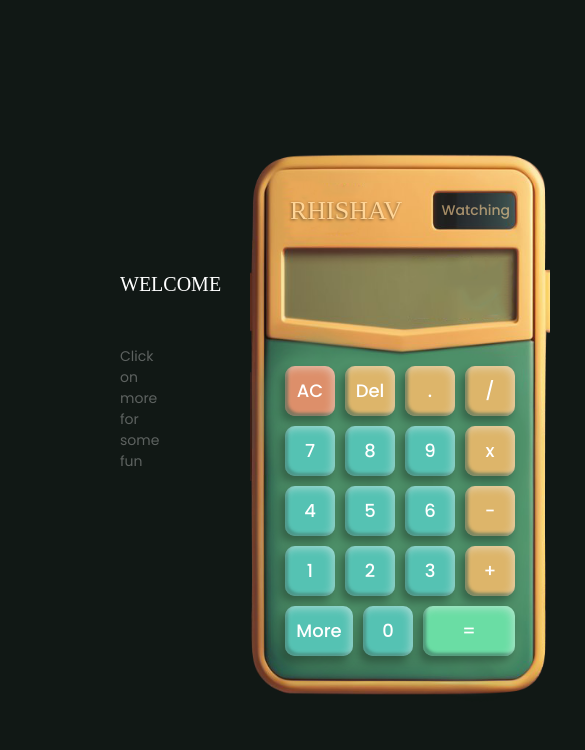
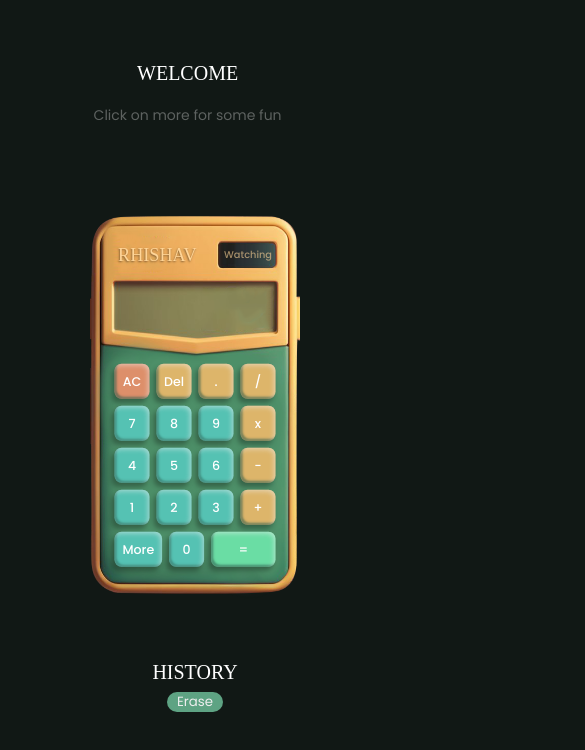
Before and after one commit to Rhishavhere/Calculator, a plain HTML site: page index.html in a window 390 px wide. Shown: the top 750 px of the page, 585 px wide, since content can reach past the window. Drawn offline with Linux system fonts and the light colour scheme; a web font is replaced by a local one.

Commit message:
responsive

```diff
--- a/index.html
+++ b/index.html
@@ -22,11 +22,11 @@
     <p class="tips">Click on more for some fun</p>
   </div>
   <div class="right">
-    <p class>HISTORY</p>
+    <p>HISTORY</p>
     <button id="erase" onclick="clearHistory()">Erase</button>
     <p id="history"></p>
   </div>
-
+  <div class="container">
     <div class="calculator">
       <div class="name">RHISHAV</div>
       <div id = "status" class="status">Watching</div>
@@ -68,6 +68,8 @@
       </div>
 
     </div>
+  </div>
+
 
   <script src="index.js"></script>
 
--- a/styles/index.css
+++ b/styles/index.css
@@ -1,239 +1,308 @@
-.body{
-  min-width:800px;
-  margin:0;
-  padding:0;
-  box-sizing : border-box;
-  display:flex;
-  justify-content: center;
-  align-items: center;
-  height:100vh;
-  background-size: 750px 850px;
-  border-radius:20px;
-  overflow:hidden;
+.body {
+  margin: 0;
+  padding: 0;
   background-color: rgb(17, 24, 21);
   position: relative;
 }
-.left{
-  margin-left:10%;
 
-  position:absolute;
-  z-index:100;
-  color:white;
-  top:30%;
-  left:5%;
-  font-family:tiny5;
-  font-size:20px;
+.container {
+  box-sizing: border-box;
+  display: flex;
+  justify-content: center;
+  align-items: center;
+  height: 100vh;
 }
-.tips{
-  margin-top:50px;
-  width:30px;
-  font-size:14px;
-  font-family:poppins;
-  color:rgba(255, 255, 255, 0.322);
+
+.left {
+  margin-left: 10%;
+  position: absolute;
+  z-index: 100;
+  color: white;
+  top: 30%;
+  left: 5%;
+  font-family: tiny5;
+  font-size: 20px;
+}
+
+.tips {
+  margin-top: 50px;
+  width: 30px;
+  font-size: 14px;
+  font-family: poppins;
+  color: rgba(255, 255, 255, 0.322);
 
 }
-.right{
-  margin-left:10%;
-  margin-right:10%;
-  position:absolute;
-  z-index:100;
-  color:white;
-  top:30%;
-  right:5%;
-  font-family:tiny5;
-  font-size:20px;
+
+.right {
+  margin-left: 10%;
+  margin-right: 10%;
+  position: absolute;
+  z-index: 100;
+  color: white;
+  top: 30%;
+  right: 5%;
+  font-family: tiny5;
+  font-size: 20px;
+  display: flex;
+  flex-direction: column;
+  justify-content: center;
+  align-items: center;
 }
-#history{
-  margin-top:50px;
-  font-size:14px;
-  font-family:poppins;
-  color:rgba(255, 255, 255, 0.322);
+
+#history {
+  margin-top: 50px;
+  font-size: 14px;
+  font-family: poppins;
+  color: rgba(255, 255, 255, 0.322);
 
 }
-#erase{
-  border:none;
-  border-radius:40px;
+
+#erase {
+  border: none;
+  border-radius: 40px;
   margin: 0px 10px 0px 10px;
-  background-color:rgba(145, 255, 204, 0.603);
-  color:rgb(238, 238, 238);
-  font-family:poppins;
-  padding:0px 10px 0px 10px;
+  background-color: rgba(145, 255, 204, 0.603);
+  color: rgb(238, 238, 238);
+  font-family: poppins;
+  padding: 0px 10px 0px 10px;
   cursor: pointer;
 }
-.calculator{
-  width:300px;
-  height:600px;
+
+.calculator {
+  width: 300px;
+  height: 600px;
   background-image: url("../images/calculator.png");
   background-size: 750px 850px;
   background-repeat: no-repeat;
   background-position: center;
-  display:flex;
+  display: flex;
   flex-direction: column;
   align-items: center;
   justify-content: center;
-  position:relative;
+  position: relative;
   animation: load 3s;
 }
 
-@keyframes load{
-  from{
-    opacity:0;
-    transform:scale(0);
+@keyframes load {
+  from {
+    opacity: 0;
+    transform: scale(0);
   }
-  to{
-    opacity:1;
-    transform:scale(1);
+
+  to {
+    opacity: 1;
+    transform: scale(100vw);
   }
 }
-@keyframes load2{
-  0%{
-    opacity:1;
-    transform:scale(0);
+
+@keyframes load2 {
+  0% {
+    opacity: 1;
+    transform: scale(0);
   }
-  50%{
-    opacity:0;
-    transform:scale(1.5);
+
+  50% {
+    opacity: 0;
+    transform: scale(150%);
   }
-  100%{
-    opacity:1;
-    transform:scale(1);
+
+  100% {
+    opacity: 1;
+    transform: scale(100%);
   }
 }
-.all-clear,.operator-button,.numbers,.equals{
-  opacity:1;
-  animation:load2 1s;
-  animation-delay:calc(var(--order)*100ms);
+
+.all-clear,
+.operator-button,
+.numbers,
+.equals {
+  opacity: 1;
+  animation: load2 1s;
+  animation-delay: calc(var(--order)*100ms);
 }
-.name{
-  display:flex;
+
+.name {
+  display: flex;
   justify-content: flex-start;
   position: absolute;
-  top:74px;
-  left:40px;
-  font-family:tiny5;
-  font-size:26px;
-  color:rgb(255, 213, 151);
+  top: 74px;
+  left: 40px;
+  font-family: tiny5;
+  font-size: 26px;
+  color: rgb(255, 213, 151);
 
   text-shadow: rgba(0, 0, 0, 0.458) -1px 1px 3px;
   background-color: rgba(128, 128, 128, 0);
 }
-.status{
-  display:flex;
+
+.status {
+  display: flex;
   justify-content: flex-start;
   position: absolute;
-  top:78px;
-  right:40px;
+  top: 78px;
+  right: 40px;
   font-family: poppins;
-  font-weight:500;
-  font-size:14px;
-  color:rgba(255, 213, 151, 0.596);
+  font-weight: 500;
+  font-size: 14px;
+  color: rgba(255, 213, 151, 0.596);
   background-color: rgba(128, 128, 128, 0);
 }
-.display{
-  display:flex;
+
+.display {
+  display: flex;
   flex-direction: column;
-  width:200px;
-  margin-top:70px;
+  width: 200px;
+  margin-top: 70px;
 }
-#display1{
-  text-align:end;
-  border:none;
-  background-color:rgba(0, 0, 0, 0);
-  color:rgb(34, 34, 34);
+
+#display1 {
+  text-align: end;
+  border: none;
+  background-color: rgba(0, 0, 0, 0);
+  color: rgb(34, 34, 34);
   font-family: orbitron;
-  cursor:default;
+  cursor: default;
 }
-#display2{
-  text-align:end;
-  border:none;
-  font-size:30px;
-  background-color:rgba(0, 0, 0, 0);
-  color:rgb(34, 34, 34);
+
+#display2 {
+  text-align: end;
+  border: none;
+  font-size: 30px;
+  background-color: rgba(0, 0, 0, 0);
+  color: rgb(34, 34, 34);
   font-family: orbitron;
-  cursor:default;
+  cursor: default;
 }
-#display1:focus, #display2:focus{
-  outline:none;
+
+#display1:focus,
+#display2:focus {
+  outline: none;
 }
-.keys{
-  display:flex;
+
+.keys {
+  display: flex;
   flex-direction: column;
-  padding-top:50px;
-  gap:10px;
+  padding-top: 50px;
+  gap: 10px;
 }
-.row{
-  display:flex;
+
+.row {
+  display: flex;
   justify-content: space-between;
-  gap:10px;
+  gap: 10px;
 }
-.numbers{
-  width:50px;
-  height:50px;
-  font-size:18px;
+
+.numbers {
+  width: 50px;
+  height: 50px;
+  font-size: 18px;
   font-family: poppins;
-  font-weight:500;
-  color:white;
-  border:none;
-  border-radius:10px;
+  font-weight: 500;
+  color: white;
+  border: none;
+  border-radius: 10px;
   background-color: rgb(85, 194, 179);
-  box-shadow: inset rgba(238, 238, 238, 0.54) -2px 2px  8px,
+  box-shadow: inset rgba(238, 238, 238, 0.54) -2px 2px 8px,
     inset rgba(18, 71, 54, 0.44) 3px -3px 3px,
     rgba(0, 0, 0, 0.3) -4px 6px 8px;
   transition: 0.1s;
 }
-.numbers:active, .operator-button:active, .all-clear:active, .equals:active{
-  box-shadow: inset rgba(238, 238, 238, 0.54) -2px 2px  8px,
-  inset rgba(18, 71, 54, 0.54) 3px -3px  3px,
+
+.numbers:active,
+.operator-button:active,
+.all-clear:active,
+.equals:active {
+  box-shadow: inset rgba(238, 238, 238, 0.54) -2px 2px 8px,
+    inset rgba(18, 71, 54, 0.54) 3px -3px 3px,
     rgba(36, 36, 36, 0.84) -3px 3px 4px;
 }
-.operator-button{
-  width:50px;
-  height:50px;
-  font-size:18px;
-  color:white;
+
+.operator-button {
+  width: 50px;
+  height: 50px;
+  font-size: 18px;
+  color: white;
   font-family: poppins;
-  font-weight:500;
-  border:none;
-  border-radius:10px;
+  font-weight: 500;
+  border: none;
+  border-radius: 10px;
   background-color: rgb(221, 181, 106);
-  box-shadow: inset rgba(238, 238, 238, 0.54) -2px 2px  8px,
-  inset rgba(18, 71, 54, 0.54) 3px -3px  3px,
+  box-shadow: inset rgba(238, 238, 238, 0.54) -2px 2px 8px,
+    inset rgba(18, 71, 54, 0.54) 3px -3px 3px,
     rgba(0, 0, 0, 0.3) -4px 6px 8px;
   transition: 0.1s;
 }
-.all-clear{
-  width:50px;
-  height:50px;
-  font-size:18px;
-  color:white;
+
+.all-clear {
+  width: 50px;
+  height: 50px;
+  font-size: 18px;
+  color: white;
   font-family: poppins;
-  font-weight:500;
-  border:none;
-  border-radius:10px;
+  font-weight: 500;
+  border: none;
+  border-radius: 10px;
   background-color: rgb(221, 143, 106);
-  box-shadow: inset rgba(238, 238, 238, 0.54) -2px 2px  8px,
-  inset rgba(18, 71, 54, 0.54) 3px -3px  3px,
+  box-shadow: inset rgba(238, 238, 238, 0.54) -2px 2px 8px,
+    inset rgba(18, 71, 54, 0.54) 3px -3px 3px,
     rgba(0, 0, 0, 0.3) -4px 6px 8px;
   transition: 0.1s;
 }
-.equals{
-  width:50px;
-  height:50px;
-  font-size:18px;
-  color:white;
+
+.equals {
+  width: 50px;
+  height: 50px;
+  font-size: 18px;
+  color: white;
   font-family: poppins;
-  font-weight:500;
-  border:none;
-  border-radius:10px;
+  font-weight: 500;
+  border: none;
+  border-radius: 10px;
   background-color: rgb(106, 221, 164);
-  box-shadow: inset rgba(238, 238, 238, 0.54) -2px 2px  8px,
-  inset rgba(18, 71, 54, 0.54) 3px -3px  3px,
+  box-shadow: inset rgba(238, 238, 238, 0.54) -2px 2px 8px,
+    inset rgba(18, 71, 54, 0.54) 3px -3px 3px,
     rgba(0, 0, 0, 0.3) -4px 6px 8px;
   transition: 0.1s;
 }
-#equals{
-  flex:2;
+
+#equals {
+  flex: 2;
 }
-#more{
-  flex:1.4;
+
+#more {
+  flex: 1.4;
 }
+
+@media screen and (max-width:600px) {
+  .left {
+    top: 5%;
+    text-align: center;
+    left: 14%;
+  }
+
+  .tips {
+    margin-top: 0px;
+    width: 100%;
+    text-align: center;
+  }
+
+  .right {
+    text-align: center;
+    top: 76%;
+    left: 5%;
+  }
+
+  #erase {
+    margin-top: -12px;
+  }
+
+  #history {
+    margin-top: 8px;
+    font-size: 12px;
+  }
+
+  .calculator {
+    transform: scale(0.7);
+    margin-top: -10%;
+  }
+}
```
Lines whose indentation alone changed are shown as unchanged.
